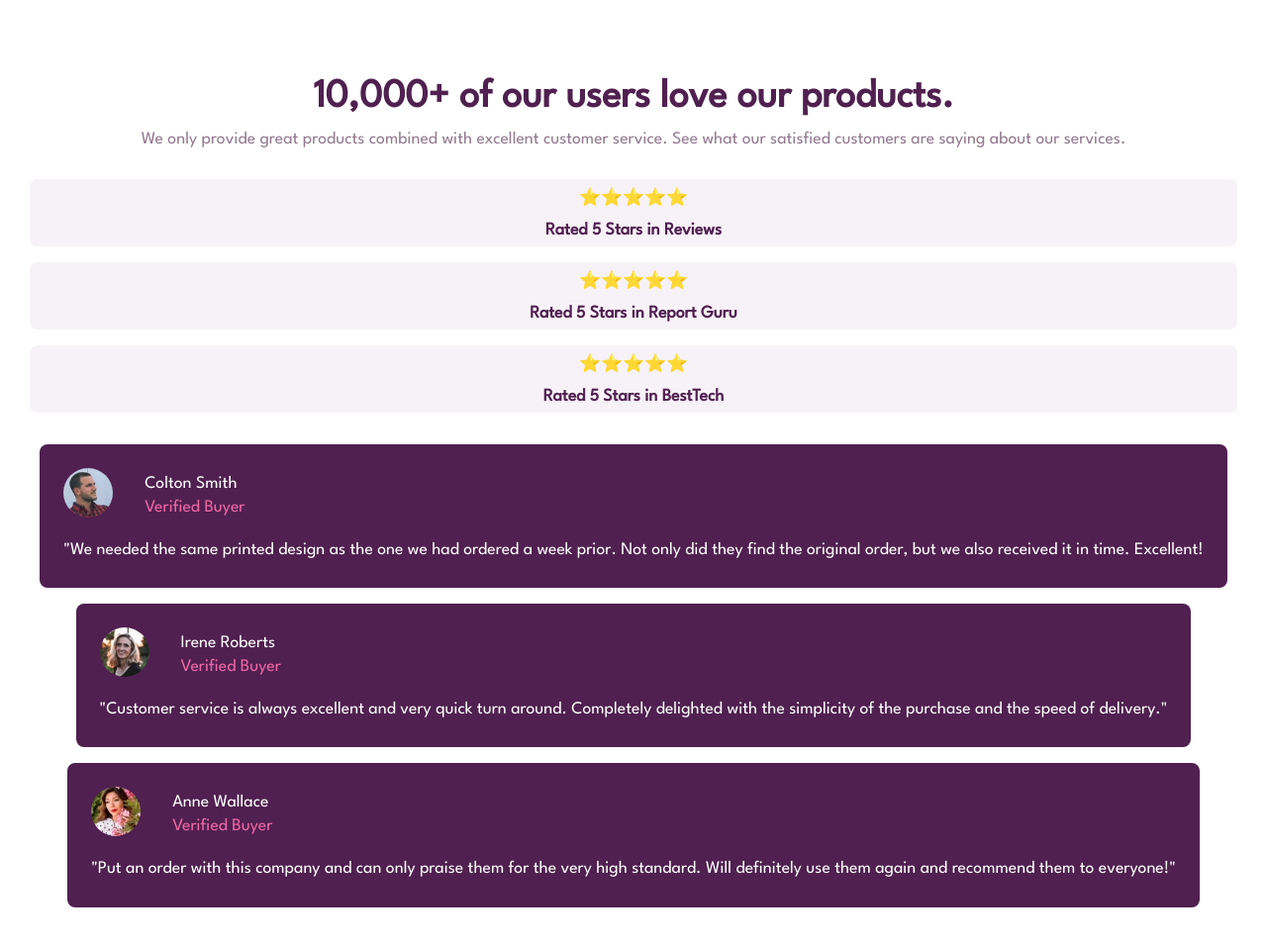
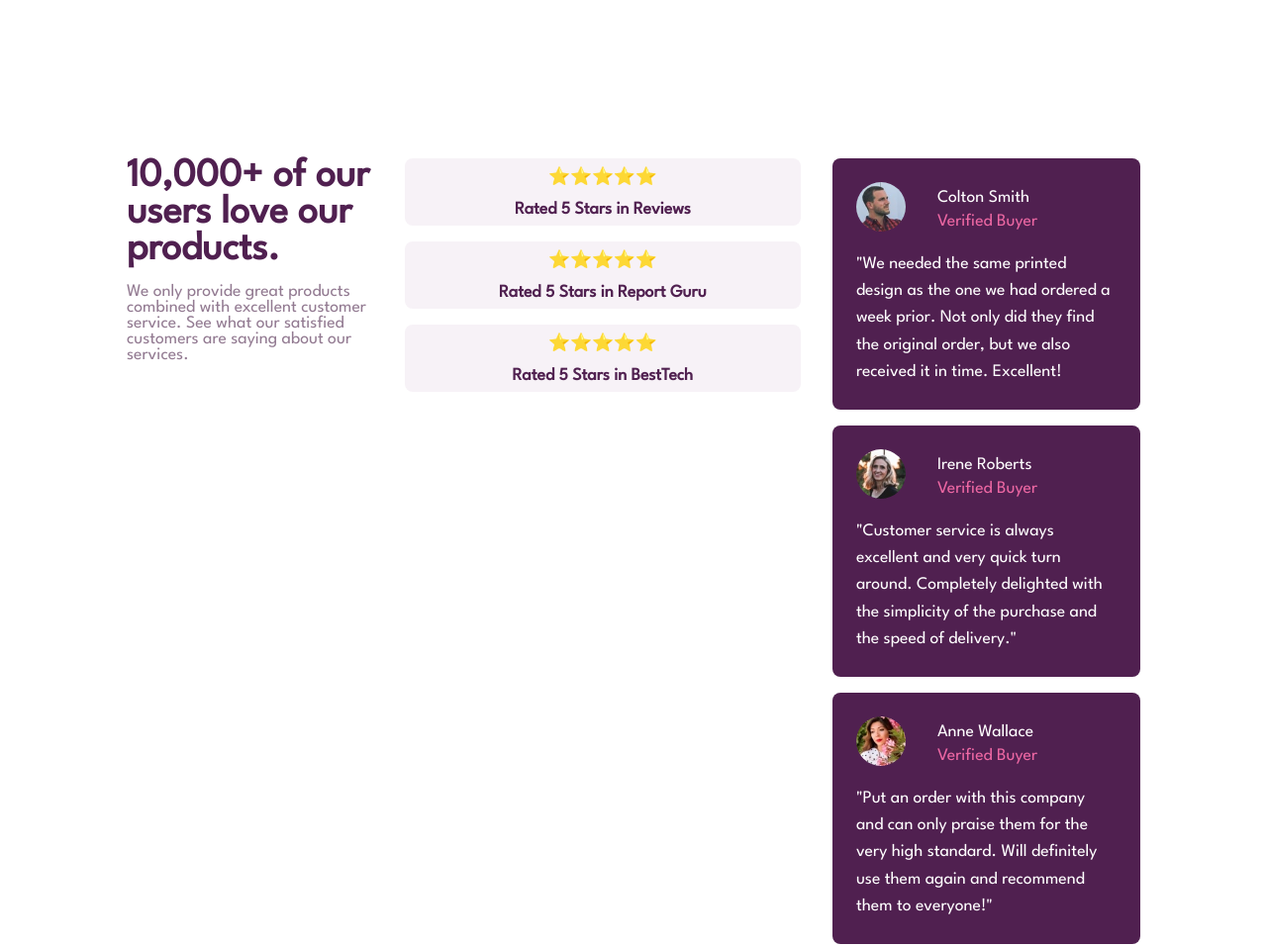
Before and after one commit to Jesus-AA/202307-w2ch1-jesus-alvarez, a website: page socialproof.html in a window 1280 px wide. Shown: the whole page at 99% size. Drawn offline with Linux system fonts and the light colour scheme.

Commit message:
Updated desktop version

```diff
--- a/sass/socialproof.scss
+++ b/sass/socialproof.scss
@@ -108,3 +108,37 @@ body {
     }
   }
 }
+
+@media (min-width: 700px) {
+  body {
+    display: inline;
+    flex-direction: row;
+    flex-wrap: wrap;
+
+    .main {
+      padding: 10rem 8rem;
+      flex-direction: row;
+
+      .main-section--title {
+        width: 20rem;
+
+        .main-section--title__heading {
+          text-align: left;
+        }
+        .main-section--title__paragraph {
+          text-align: left;
+        }
+      }
+
+      .main-section--cards {
+        .star-cards-box {
+          width: 25rem;
+        }
+      }
+
+      .main-section--comments {
+        width: 25rem;
+      }
+    }
+  }
+}
```
Also changed, not shown: css/socialproof.css, 1 other file.
